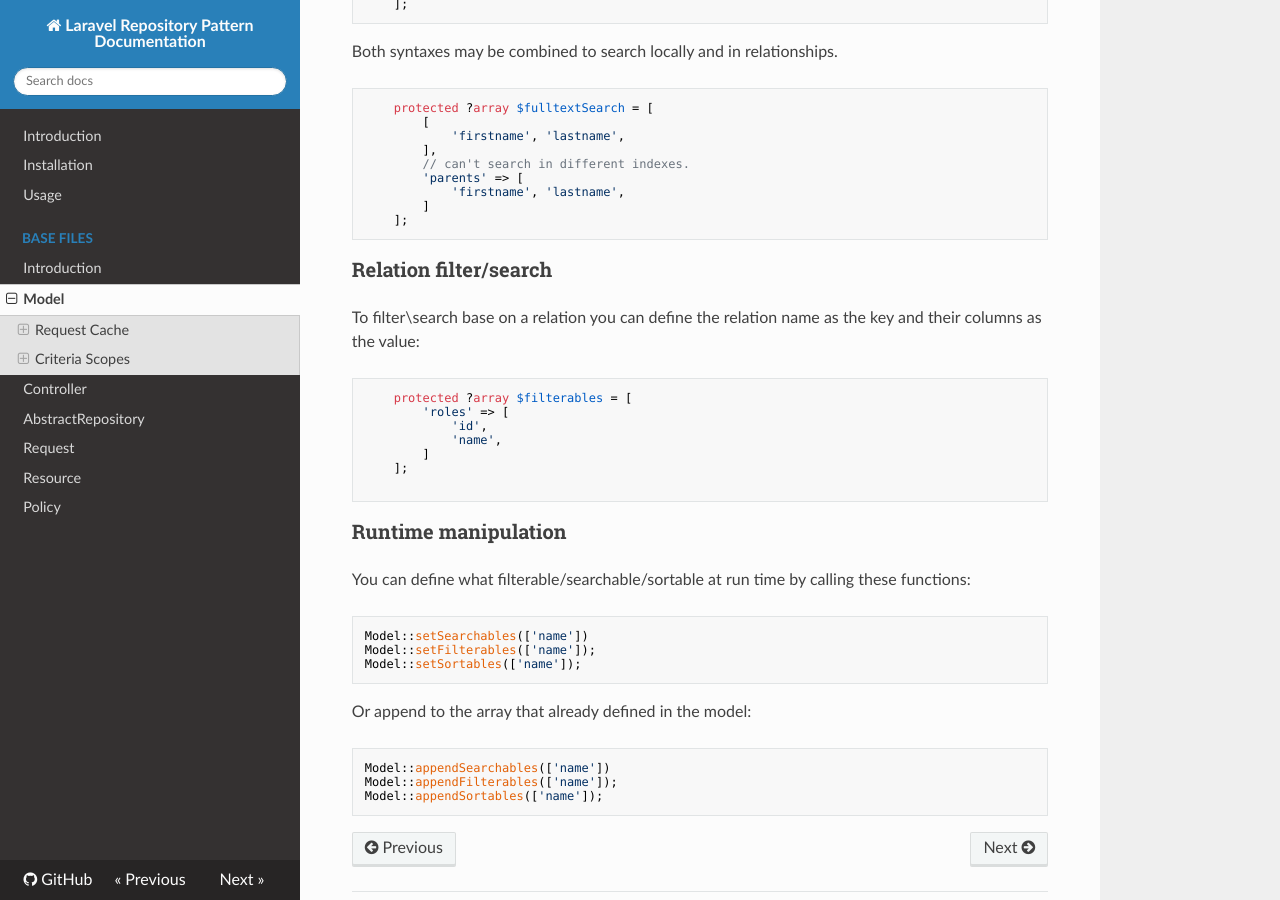
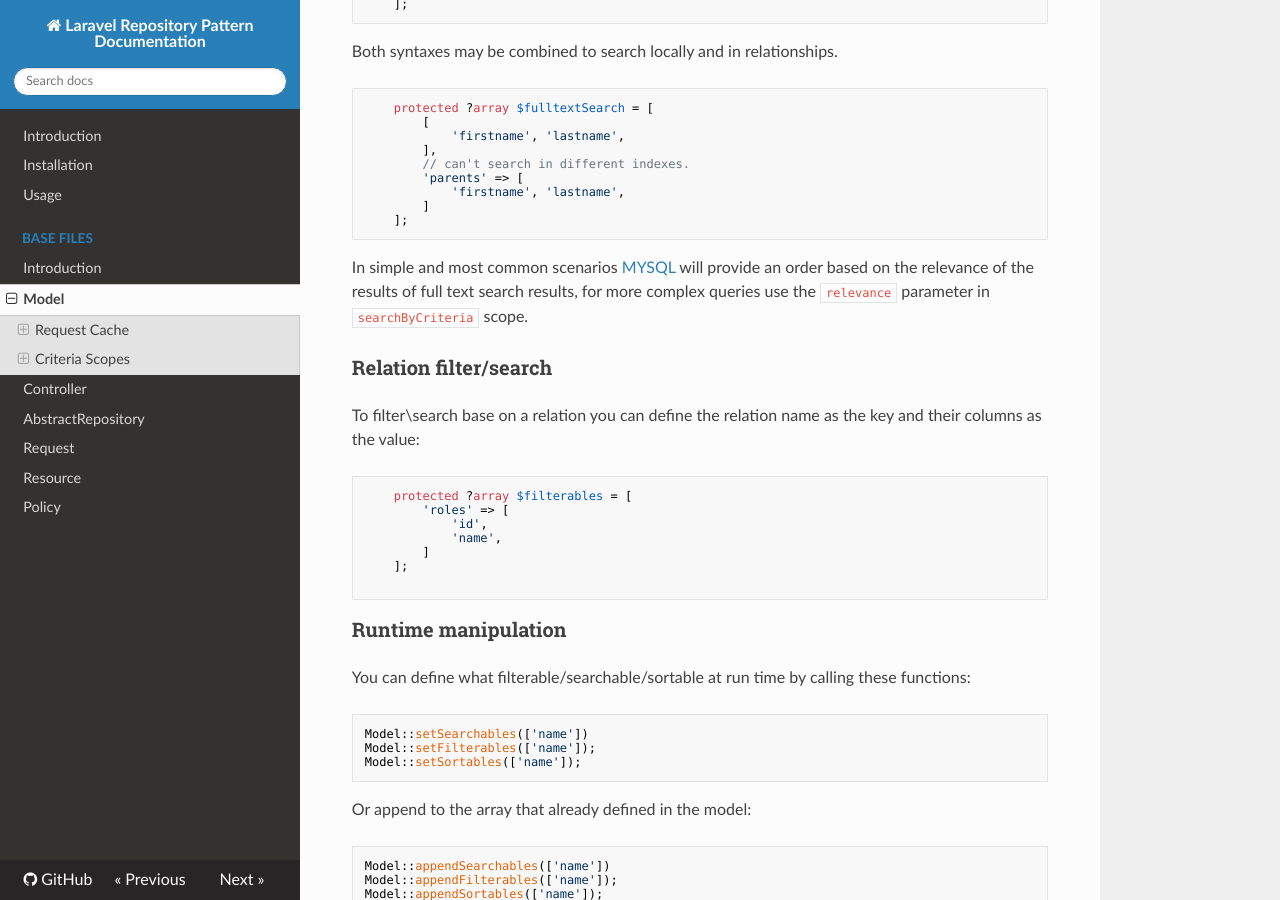
Before and after one commit to mshamaseen/laravel-repositories, an MkDocs documentation site: the page built from docs/Base/Model.md, in a window 1280 px wide and 900 px high, scrolled down 1780 px. Built offline with MkDocs 1.6.1, drawn with Linux system fonts in a browser that asks for light colours; nearby versions of some CDN libraries.

Commit message:
updated documentation

````diff
--- a/docs/Base/Model.md
+++ b/docs/Base/Model.md
@@ -86,6 +86,8 @@ Both syntaxes may be combined to search locally and in relationships.
     ];
 ```
 
+In simple and most common scenarios [MYSQL](https://dev.mysql.com/doc/refman/8.0/en/fulltext-natural-language.html) will provide an order based on the relevance of the results of full text search results, for more complex queries use the `relevance` parameter in `searchByCriteria` scope.
+
 ### Relation filter/search
 To filter\search base on a relation you can define the relation name as the key and their columns as the value:
 ```
````
